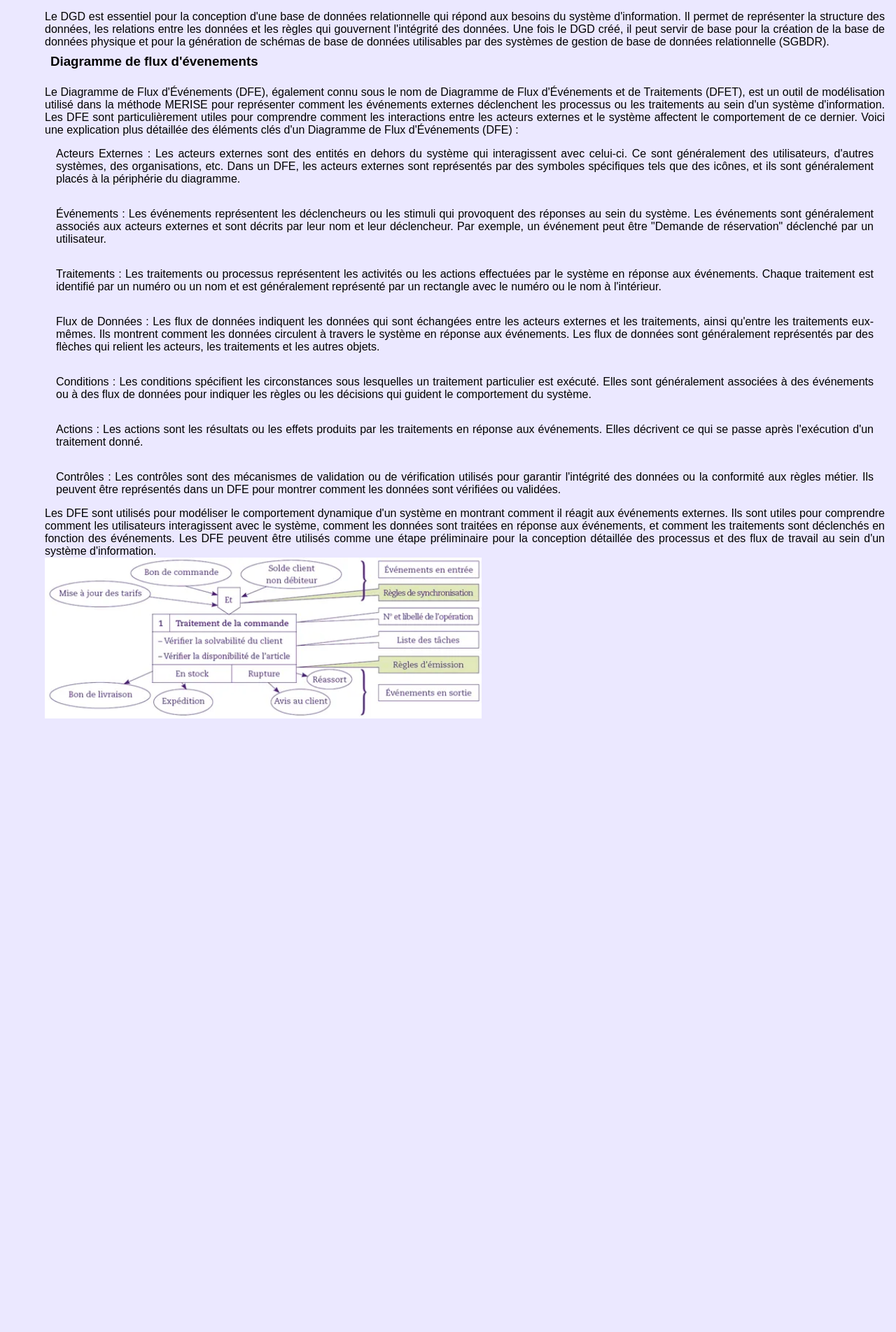
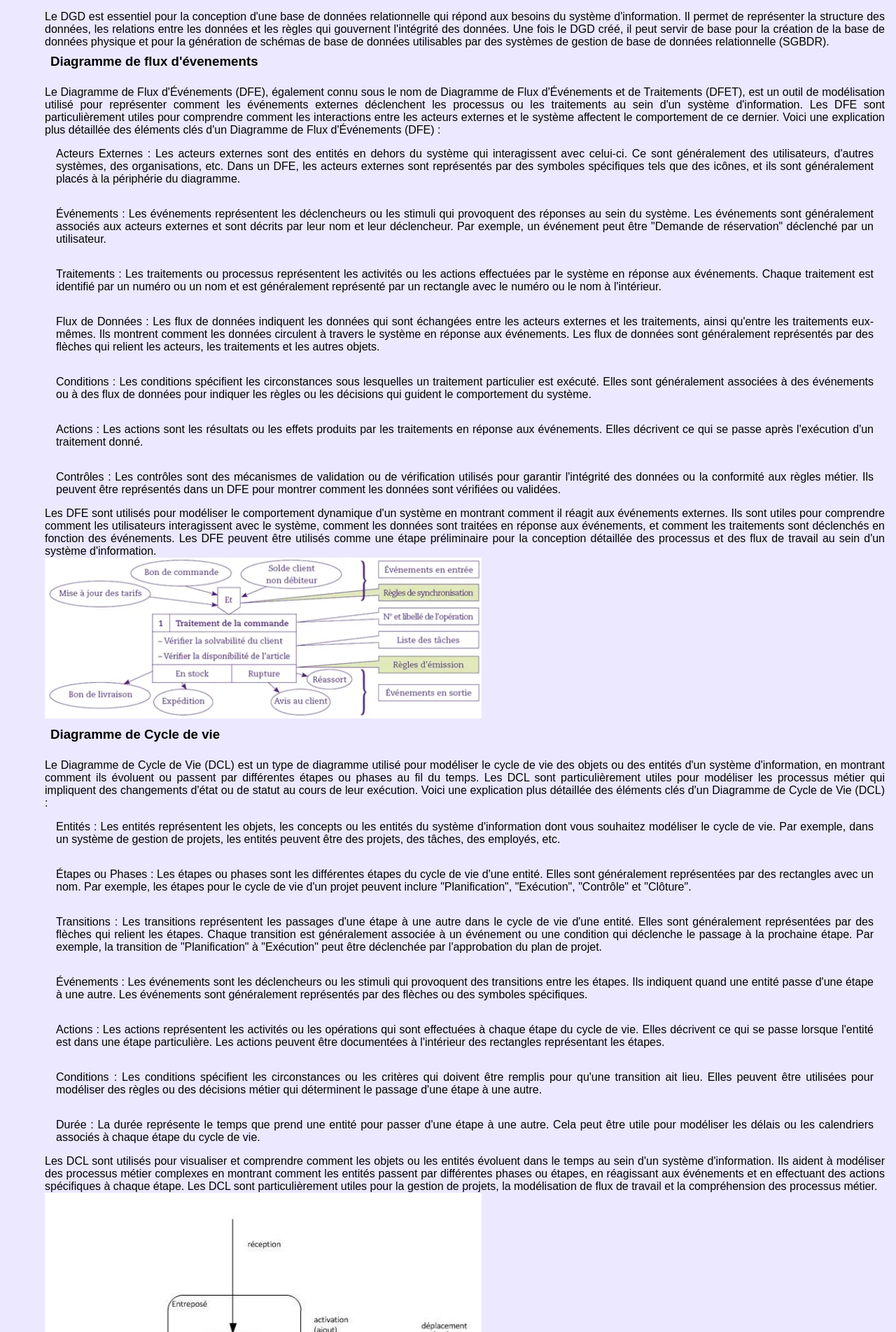
Before and after one commit to 2023-cda-alt-devops-p4/catalog-TP, a React (Create React App) app: page /Merise in a window 1280 px wide. Shown: the part 4356-6260 px from the top of the page at 70% size. Before the commit the page ends 5403 px from the top, so only its background shows below. Built offline with nearby package versions, Linux system fonts and the light colour scheme.

Commit message:
feat: write down merise cycle de vie docs and add image to the file

```diff
--- a/src/components/Merise/DiagrammeMerise.js
+++ b/src/components/Merise/DiagrammeMerise.js
@@ -4,6 +4,7 @@ import MeriseEntiteRelation from "./MeriseEntiteRelation";
 import MeriseSpecificationDesTraitements from "./MeriseSpecificactionDesTraitements";
 import MeriseGestionDesDonnees from "./MeriseGestionDesDonnees";
 import MeriseFluxDEvenements from "./MeriseFluxDEvenements";
+import MeriseCycleDeVie from "./MeriseCycleDeVie";
 
 const DiagrammeMerise = () => {
   return (
@@ -26,6 +27,7 @@ const DiagrammeMerise = () => {
         <MeriseSpecificationDesTraitements />
         <MeriseGestionDesDonnees />
         <MeriseFluxDEvenements />
+        <MeriseCycleDeVie />
       </div>
     </div>
   );
--- /dev/null
+++ b/src/components/Merise/MeriseCycleDeVie.js
@@ -0,0 +1,61 @@
+import React from "react";
+
+const MeriseCycleDeVie = () => {
+  return (
+    <div>
+      <h3>Diagramme de Cycle de vie</h3>
+      <p>
+        Le Diagramme de Cycle de Vie (DCL) est un type de diagramme utilisé pour modéliser le cycle de vie des objets ou
+        des entités d'un système d'information, en montrant comment ils évoluent ou passent par différentes étapes ou
+        phases au fil du temps. Les DCL sont particulièrement utiles pour modéliser les processus métier qui impliquent
+        des changements d'état ou de statut au cours de leur exécution. Voici une explication plus détaillée des
+        éléments clés d'un Diagramme de Cycle de Vie (DCL) :
+        <li>
+          Entités : Les entités représentent les objets, les concepts ou les entités du système d'information dont vous
+          souhaitez modéliser le cycle de vie. Par exemple, dans un système de gestion de projets, les entités peuvent
+          être des projets, des tâches, des employés, etc.
+        </li>
+        <li>
+          Étapes ou Phases : Les étapes ou phases sont les différentes étapes du cycle de vie d'une entité. Elles sont
+          généralement représentées par des rectangles avec un nom. Par exemple, les étapes pour le cycle de vie d'un
+          projet peuvent inclure "Planification", "Exécution", "Contrôle" et "Clôture".
+        </li>
+        <li>
+          Transitions : Les transitions représentent les passages d'une étape à une autre dans le cycle de vie d'une
+          entité. Elles sont généralement représentées par des flèches qui relient les étapes. Chaque transition est
+          généralement associée à un événement ou une condition qui déclenche le passage à la prochaine étape. Par
+          exemple, la transition de "Planification" à "Exécution" peut être déclenchée par l'approbation du plan de
+          projet.
+        </li>
+        <li>
+          Événements : Les événements sont les déclencheurs ou les stimuli qui provoquent des transitions entre les
+          étapes. Ils indiquent quand une entité passe d'une étape à une autre. Les événements sont généralement
+          représentés par des flèches ou des symboles spécifiques.
+        </li>
+        <li>
+          Actions : Les actions représentent les activités ou les opérations qui sont effectuées à chaque étape du cycle
+          de vie. Elles décrivent ce qui se passe lorsque l'entité est dans une étape particulière. Les actions peuvent
+          être documentées à l'intérieur des rectangles représentant les étapes.
+        </li>
+        <li>
+          Conditions : Les conditions spécifient les circonstances ou les critères qui doivent être remplis pour qu'une
+          transition ait lieu. Elles peuvent être utilisées pour modéliser des règles ou des décisions métier qui
+          déterminent le passage d'une étape à une autre.
+        </li>
+        <li>
+          Durée : La durée représente le temps que prend une entité pour passer d'une étape à une autre. Cela peut être
+          utile pour modéliser les délais ou les calendriers associés à chaque étape du cycle de vie.
+        </li>
+        Les DCL sont utilisés pour visualiser et comprendre comment les objets ou les entités évoluent dans le temps au
+        sein d'un système d'information. Ils aident à modéliser des processus métier complexes en montrant comment les
+        entités passent par différentes phases ou étapes, en réagissant aux événements et en effectuant des actions
+        spécifiques à chaque étape. Les DCL sont particulièrement utiles pour la gestion de projets, la modélisation de
+        flux de travail et la compréhension des processus métier.
+      </p>
+
+      <img src="Diagramme-de-cycle-de-vie.jpeg" alt="Merise" />
+    </div>
+  );
+};
+
+export default MeriseCycleDeVie;
--- a/src/components/Merise/MeriseFluxDEvenements.js
+++ b/src/components/Merise/MeriseFluxDEvenements.js
@@ -6,11 +6,11 @@ const MeriseFluxDEvenements = () => {
       <h3>Diagramme de flux d'évenements</h3>
       <p>
         Le Diagramme de Flux d'Événements (DFE), également connu sous le nom de Diagramme de Flux d'Événements et de
-        Traitements (DFET), est un outil de modélisation utilisé dans la méthode MERISE pour représenter comment les
-        événements externes déclenchent les processus ou les traitements au sein d'un système d'information. Les DFE
-        sont particulièrement utiles pour comprendre comment les interactions entre les acteurs externes et le système
-        affectent le comportement de ce dernier. Voici une explication plus détaillée des éléments clés d'un Diagramme
-        de Flux d'Événements (DFE) :
+        Traitements (DFET), est un outil de modélisation utilisé pour représenter comment les événements externes
+        déclenchent les processus ou les traitements au sein d'un système d'information. Les DFE sont particulièrement
+        utiles pour comprendre comment les interactions entre les acteurs externes et le système affectent le
+        comportement de ce dernier. Voici une explication plus détaillée des éléments clés d'un Diagramme de Flux
+        d'Événements (DFE) :
         <li>
           Acteurs Externes : Les acteurs externes sont des entités en dehors du système qui interagissent avec celui-ci.
           Ce sont généralement des utilisateurs, d'autres systèmes, des organisations, etc. Dans un DFE, les acteurs
```
Also changed, not shown: public/Diagramme-de-cycle-de-vie.jpeg (added).
